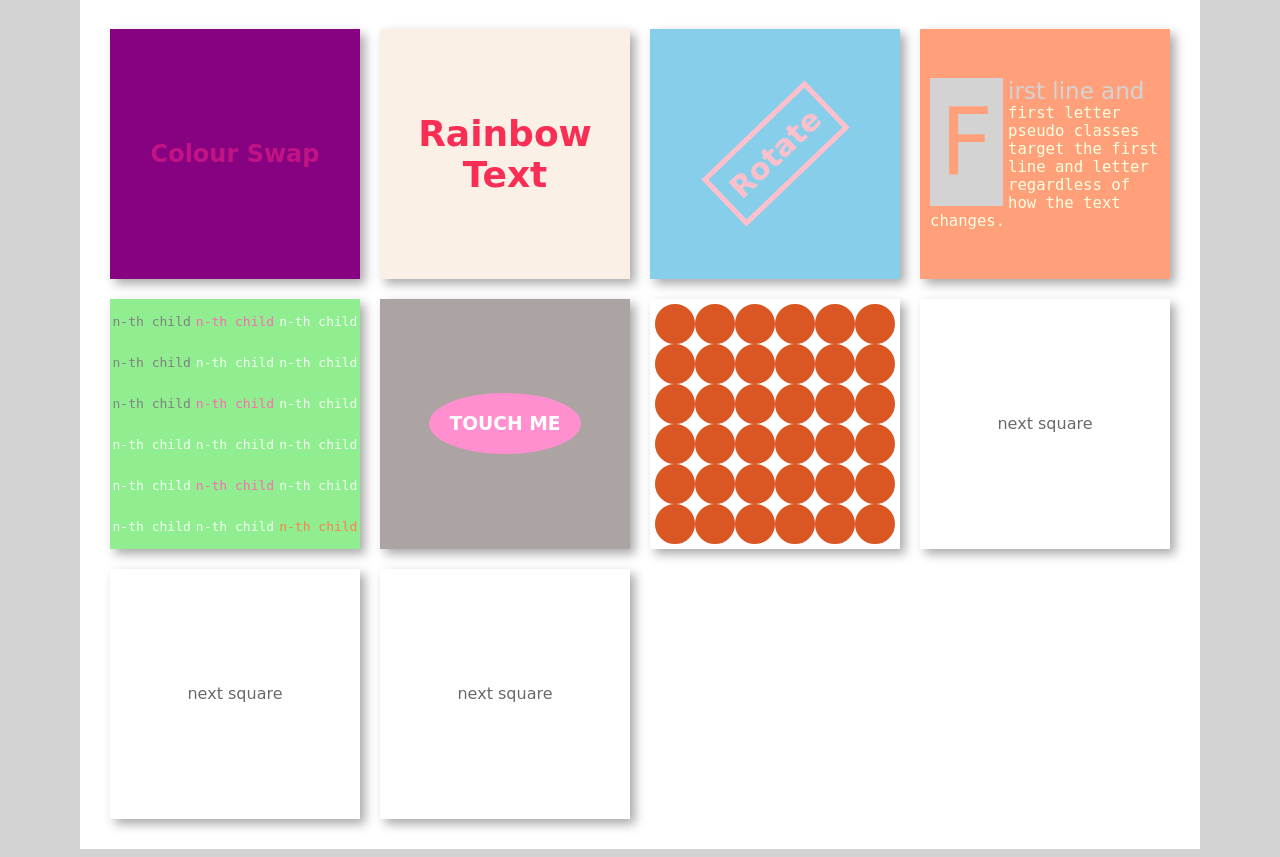
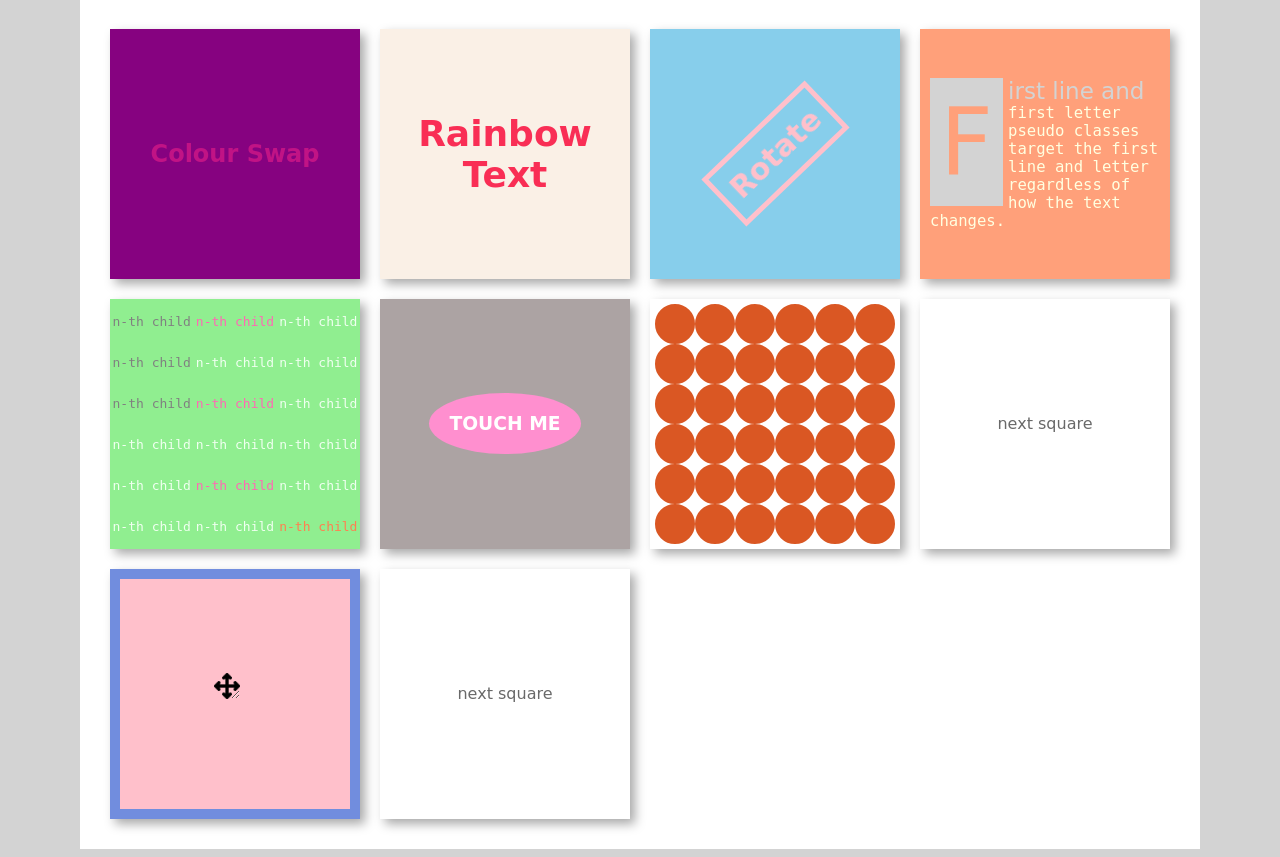
Before and after one commit to janemaguire/js-squares, a PHP site: page / in a window 1280 px wide. Shown: the part 354-1211 px from the top of the page. Run offline with PHP 8.4, Linux system fonts and the light colour scheme; some web fonts are replaced.

Commit message:
ADDED: draggable image

```diff
--- a/index.html
+++ b/index.html
@@ -111,8 +111,8 @@
                   <div class="square">
                       next square
                   </div>
-                  <div class="square">
-                      next square
+                  <div class="square scrollsquare">
+                      <div id="outside"><div id="inside"></div></div>
                   </div>
                   <div class="square">
                       next square
--- a/squares.css
+++ b/squares.css
@@ -123,6 +123,7 @@
     color: coral;
 }
 
+/*BUTTON GROW*/
 .growcircle {
   background-color: #aca3a3;
 }
@@ -142,6 +143,7 @@
   border-radius: 50%;
 }
 
+/*POP CIRCLES*/
 .popcircles {
 
 }
@@ -156,3 +158,40 @@
   opacity:0;
   transition:0s;
 }
+
+/*DRAGGABLE IMAGE*/
+.scrollsquare {
+  position: relative;
+  background-color: #718dde;
+}
+
+
+#outside{
+  width:230px;
+  height:230px;
+  background-color: pink;
+}
+  #inside{
+    width:120px;
+    height:120px;
+    max-width:230px;
+    max-height:230px;
+    overflow:hidden;
+    resize:both;
+    position:relative;
+  }
+    #inside:after{
+      content:'';
+      display:block;
+      position: absolute;
+      bottom:0;
+      right:0;
+      width:26px;
+      height:26px;
+      pointer-events:none;
+      visibility:visible;
+      background-position:center;
+      background-size:cover;
+      background-image: url('images/arrow.png');
+    }
+  }
```
Also changed, not shown: images/arrow.png (added).
